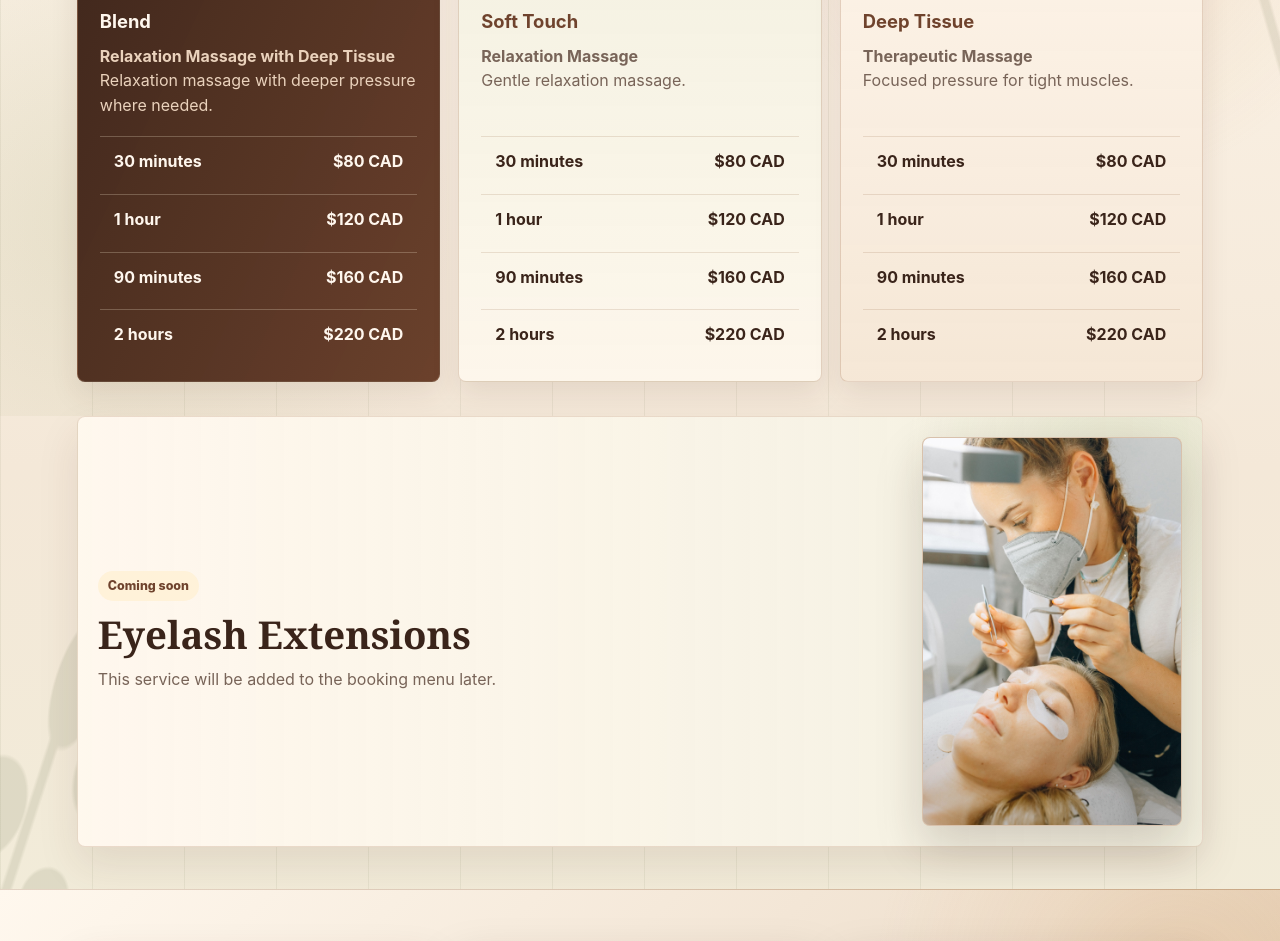
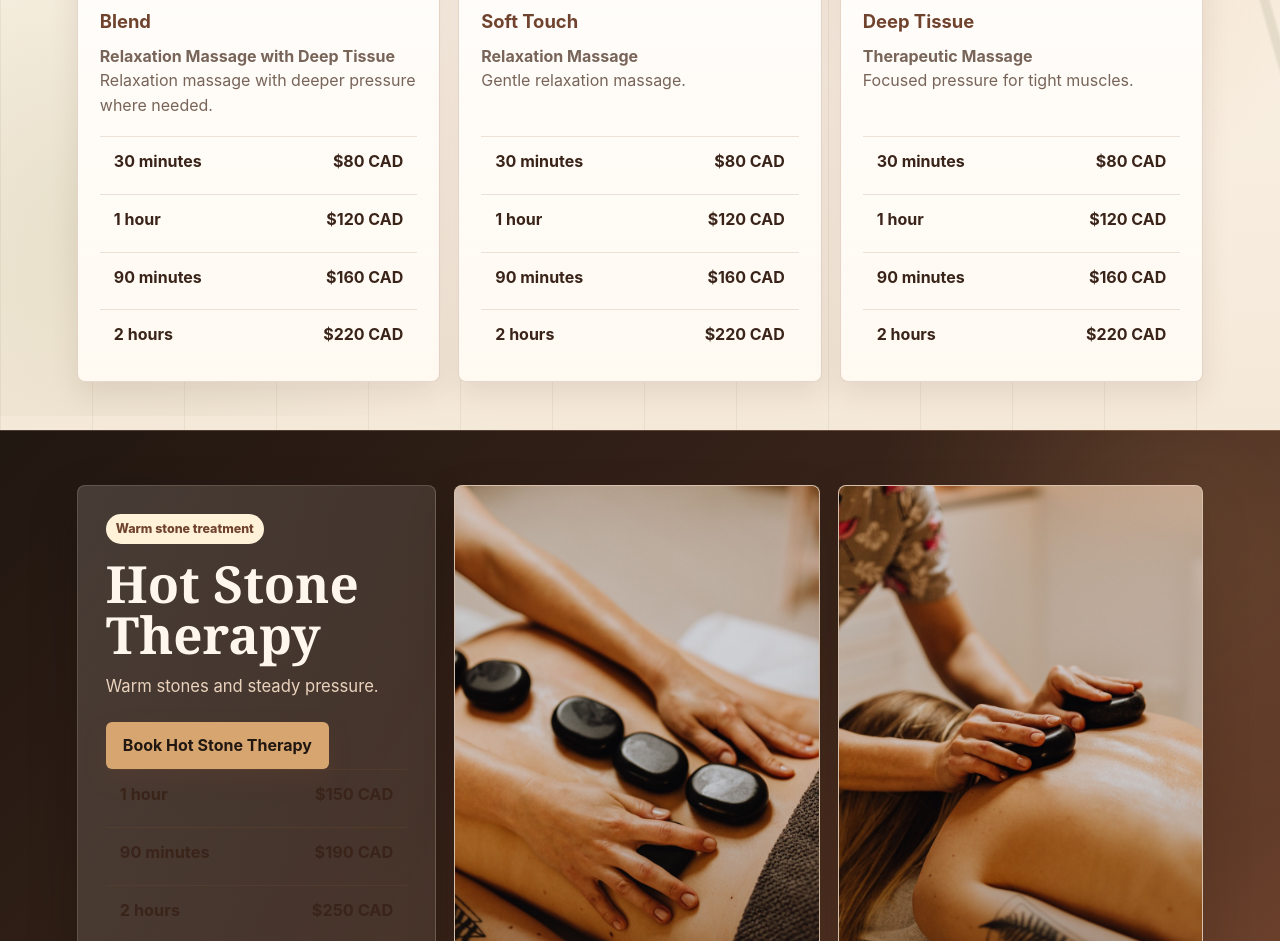
Before and after one commit to asaplyintern/angelic-massage, a website: page public/services.html in a window 1280 px wide. Shown: the part 540-1481 px from the top of the page. Drawn offline with Linux system fonts and the light colour scheme.

Commit message:
Polish services layout

```diff
--- a/public/services.html
+++ b/public/services.html
@@ -4,7 +4,7 @@
     <meta charset="utf-8">
     <meta name="viewport" content="width=device-width, initial-scale=1">
     <title>Services | Angelic Massage</title>
-    <link rel="stylesheet" href="/styles.css?v=direct-services">
+    <link rel="stylesheet" href="/styles.css?v=services-polish">
   </head>
   <body>
     <header class="site-header">
@@ -26,17 +26,6 @@
 
       <section class="service-menu-band" id="treatment-menu">
         <div class="service-grid" id="all-services"></div>
-      </section>
-
-      <section class="eyelash-section">
-        <div class="eyelash-copy">
-          <span class="eyebrow">Coming soon</span>
-          <h2>Eyelash Extensions</h2>
-          <p>This service will be added to the booking menu later.</p>
-        </div>
-        <figure class="image-card eyelash-preview">
-          <img src="/assets/eyelash-extensions.jpg" alt="Eyelash extension service">
-        </figure>
       </section>
 
       <section class="band hot-stone-section">
@@ -77,6 +66,17 @@
           </figure>
         </div>
       </section>
+
+      <section class="eyelash-section">
+        <figure class="image-card eyelash-preview">
+          <img src="/assets/eyelash-extensions.jpg" alt="Eyelash extension service">
+        </figure>
+        <div class="eyelash-copy">
+          <span class="eyebrow">Coming soon</span>
+          <h2>Eyelash Extensions</h2>
+          <p>Not available for booking yet.</p>
+        </div>
+      </section>
     </main>
 
     <footer class="site-footer">
@@ -87,6 +87,6 @@
         <a data-email></a>
       </div>
     </footer>
-    <script src="/site.js?v=direct-services"></script>
+    <script src="/site.js?v=services-polish"></script>
   </body>
 </html>
--- a/public/styles.css
+++ b/public/styles.css
@@ -375,12 +375,13 @@ img {
   grid-template-columns: minmax(300px, 0.48fr) minmax(0, 1fr);
   gap: 18px;
   align-items: stretch;
-  background:
-    radial-gradient(circle at 92% 16%, rgba(215, 165, 111, 0.22), transparent 19rem),
-    linear-gradient(135deg, #fff8ee 0%, #efe0ce 58%, #d8b893 100%);
-  color: var(--ink);
-  border-top: 1px solid rgba(111, 67, 45, 0.14);
-  border-bottom: 1px solid rgba(111, 67, 45, 0.14);
+  margin-top: 14px;
+  background:
+    radial-gradient(circle at 92% 16%, rgba(215, 165, 111, 0.16), transparent 19rem),
+    linear-gradient(135deg, #211711 0%, #3a241a 55%, #6f432d 100%);
+  color: #fff3e4;
+  border-top: 1px solid rgba(255, 242, 217, 0.14);
+  border-bottom: 1px solid rgba(255, 242, 217, 0.14);
 }
 
 .hot-stone-feature {
@@ -388,12 +389,12 @@ img {
   flex-direction: column;
   justify-content: center;
   padding: 28px;
-  border: 1px solid rgba(223, 200, 181, 0.72);
+  border: 1px solid rgba(255, 242, 217, 0.18);
   border-radius: 8px;
   background:
-    linear-gradient(120deg, rgba(255, 255, 255, 0.9), rgba(255, 248, 238, 0.72)),
-    rgba(255, 248, 238, 0.78);
-  box-shadow: 0 18px 42px rgba(75, 43, 28, 0.14);
+    linear-gradient(120deg, rgba(255, 248, 238, 0.12), rgba(255, 248, 238, 0.04)),
+    rgba(255, 255, 255, 0.04);
+  box-shadow: 0 20px 48px rgba(16, 10, 7, 0.28);
 }
 
 .hot-stone-copy {
@@ -407,13 +408,13 @@ img {
   font-family: Georgia, "Times New Roman", serif;
   font-size: clamp(2.1rem, 4vw, 4.4rem);
   line-height: 1;
-  color: var(--warm-dark);
+  color: #fff7ee;
 }
 
 .hot-stone-copy p {
   max-width: 540px;
   margin: 14px 0 0;
-  color: var(--muted);
+  color: #ead2bc;
   font-size: 1.04rem;
 }
 
@@ -428,8 +429,8 @@ img {
 }
 
 .hot-stone-prices li {
-  border-top-color: rgba(138, 90, 54, 0.18);
-  color: var(--warm-dark);
+  border-top-color: rgba(255, 242, 217, 0.2);
+  color: #fff7ee;
   font-size: 1.02rem;
 }
 
@@ -441,7 +442,8 @@ img {
 
 .hot-stone-photo {
   min-height: 460px;
-  box-shadow: 0 18px 42px rgba(75, 43, 28, 0.14);
+  border-color: rgba(255, 242, 217, 0.16);
+  box-shadow: 0 18px 42px rgba(16, 10, 7, 0.28);
 }
 
 .section-heading {
@@ -866,88 +868,33 @@ img {
   border-color: rgba(179, 139, 108, 0.34);
 }
 
-.services-page .service-card:nth-child(2) {
-  background:
-    linear-gradient(180deg, rgba(242, 240, 223, 0.92), rgba(255, 248, 238, 0.82)),
-    var(--mint);
-}
-
-.services-page .service-card:nth-child(3) {
-  background:
-    linear-gradient(180deg, rgba(255, 248, 238, 0.94), rgba(244, 229, 212, 0.88)),
-    var(--cream);
-}
-
-.services-page .service-card:first-child {
-  grid-column: auto;
-  display: flex;
-  min-height: 100%;
-  background:
-    linear-gradient(115deg, rgba(58, 36, 26, 0.98), rgba(111, 67, 45, 0.92)),
-    var(--warm-dark);
-  color: #fff3e4;
-}
-
-.services-page .service-card:first-child .service-image {
-  grid-row: auto;
-  height: 230px;
-  min-height: 0;
-}
-
-.services-page .service-card:first-child > div {
-  grid-column: auto;
-  align-self: auto;
-  margin: 0 22px;
-  padding: 0;
-}
-
-.services-page .service-card:first-child .price-list {
-  grid-column: auto;
-  margin: auto 22px 22px;
-  padding: 0;
-}
-
-.services-page .service-card:first-child h3,
-.services-page .service-card:first-child .price-list li,
-.services-page .service-card:first-child .price-list a {
-  color: #fff7ee;
-}
-
-.services-page .service-card:first-child p {
-  color: #ead2bc;
-}
-
-.services-page .service-card:first-child .price-list li {
-  border-top-color: rgba(255, 242, 217, 0.24);
-}
-
 .eyelash-section {
   display: grid;
-  grid-template-columns: minmax(260px, 1fr) minmax(200px, 260px);
-  gap: 24px;
+  grid-template-columns: 210px minmax(0, 1fr);
+  gap: 22px;
   align-items: center;
-  margin: 0 6vw 42px;
-  padding: 20px;
+  margin: 42px 6vw 58px;
+  padding: 16px;
   border: 1px solid rgba(223, 200, 181, 0.62);
   border-radius: 8px;
   background:
-    radial-gradient(circle at 92% 12%, rgba(158, 166, 110, 0.18), transparent 13rem),
-    linear-gradient(90deg, rgba(255, 248, 238, 0.96), rgba(242, 240, 223, 0.8)),
+    radial-gradient(circle at 8% 20%, rgba(158, 166, 110, 0.16), transparent 10rem),
+    linear-gradient(90deg, rgba(255, 248, 238, 0.98), rgba(242, 240, 223, 0.86)),
     #fbf3e8;
-  box-shadow: 0 18px 42px rgba(75, 43, 28, 0.1);
+  box-shadow: 0 14px 34px rgba(75, 43, 28, 0.09);
 }
 
 .eyelash-copy h2 {
   margin: 0;
   font-family: Georgia, "Times New Roman", serif;
-  font-size: clamp(1.8rem, 3vw, 2.6rem);
+  font-size: clamp(1.65rem, 2.5vw, 2.45rem);
   line-height: 1;
   color: var(--warm-dark);
 }
 
 .eyelash-copy p {
   max-width: 520px;
-  margin: 14px 0 0;
+  margin: 10px 0 0;
   color: var(--muted);
 }
 
@@ -1098,12 +1045,6 @@ img {
   transform: translateY(0);
 }
 
-.services-page .service-card:first-child .price-list a:hover,
-.services-page .service-card:first-child .price-list a:focus-visible {
-  background: rgba(255, 248, 238, 0.12);
-  box-shadow: 0 12px 24px rgba(16, 10, 7, 0.26);
-}
-
 .booking-strip {
   display: grid;
   grid-template-columns: minmax(0, 1fr) auto;
@@ -1185,9 +1126,10 @@ img {
 
 .image-card.eyelash-preview {
   width: 100%;
-  max-width: 260px;
-  min-height: 220px;
-  justify-self: end;
+  max-width: none;
+  min-height: 170px;
+  justify-self: stretch;
+  box-shadow: none;
 }
 
 .image-card.eyelash-preview img {
@@ -1786,18 +1728,6 @@ textarea {
     grid-template-columns: 1fr;
   }
 
-  .services-page .service-card:first-child {
-    grid-column: auto;
-    grid-template-columns: 1fr;
-  }
-
-  .services-page .service-card:first-child .service-image,
-  .services-page .service-card:first-child > div,
-  .services-page .service-card:first-child .price-list {
-    grid-column: auto;
-    grid-row: auto;
-  }
-
   .menu-sidebar {
     position: static;
   }
```
Also changed, not shown: public/about.html (+2 -2 lines), public/admin.html (+2 -2 lines), public/booking.html (+2 -2 lines), public/index.html (+2 -2 lines).
